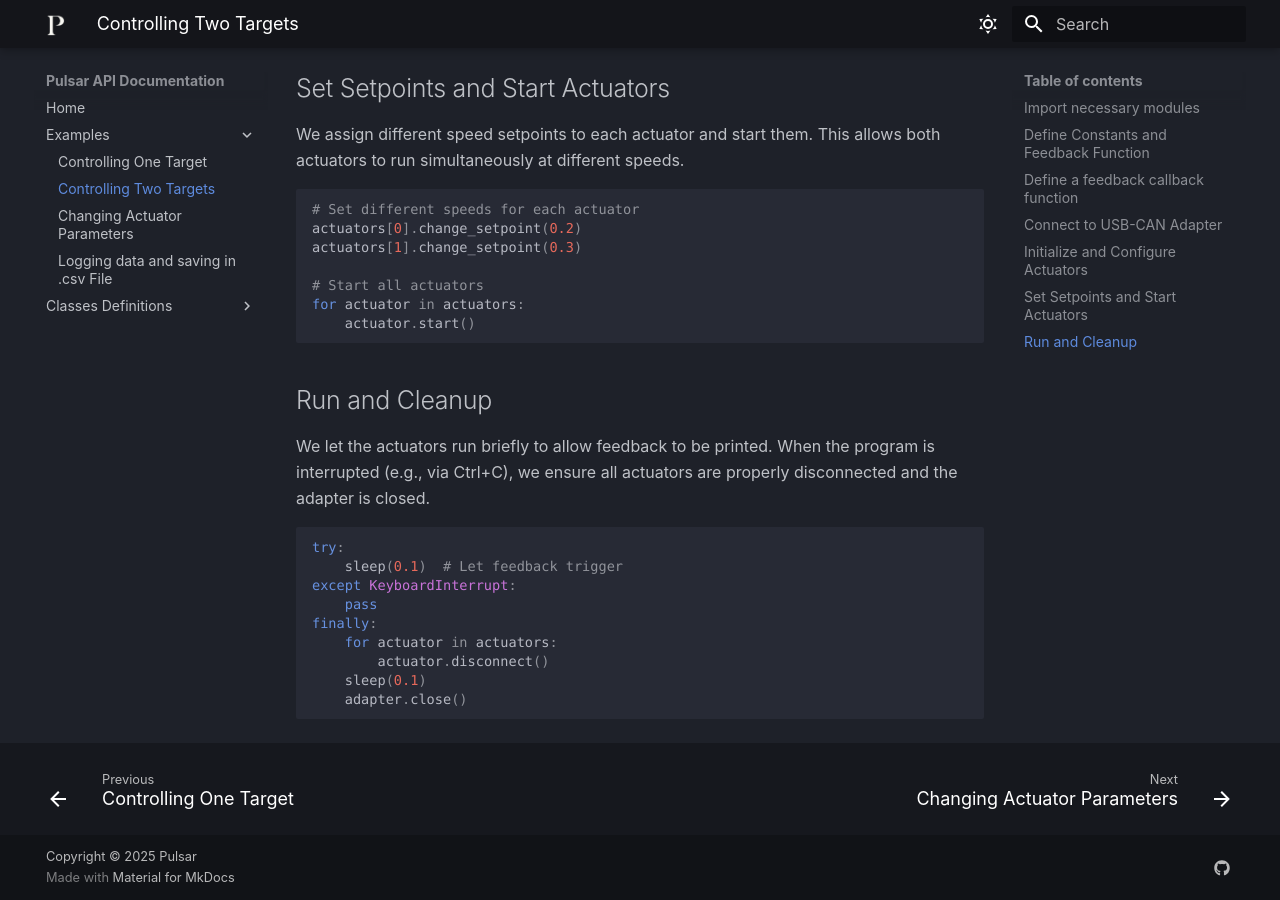
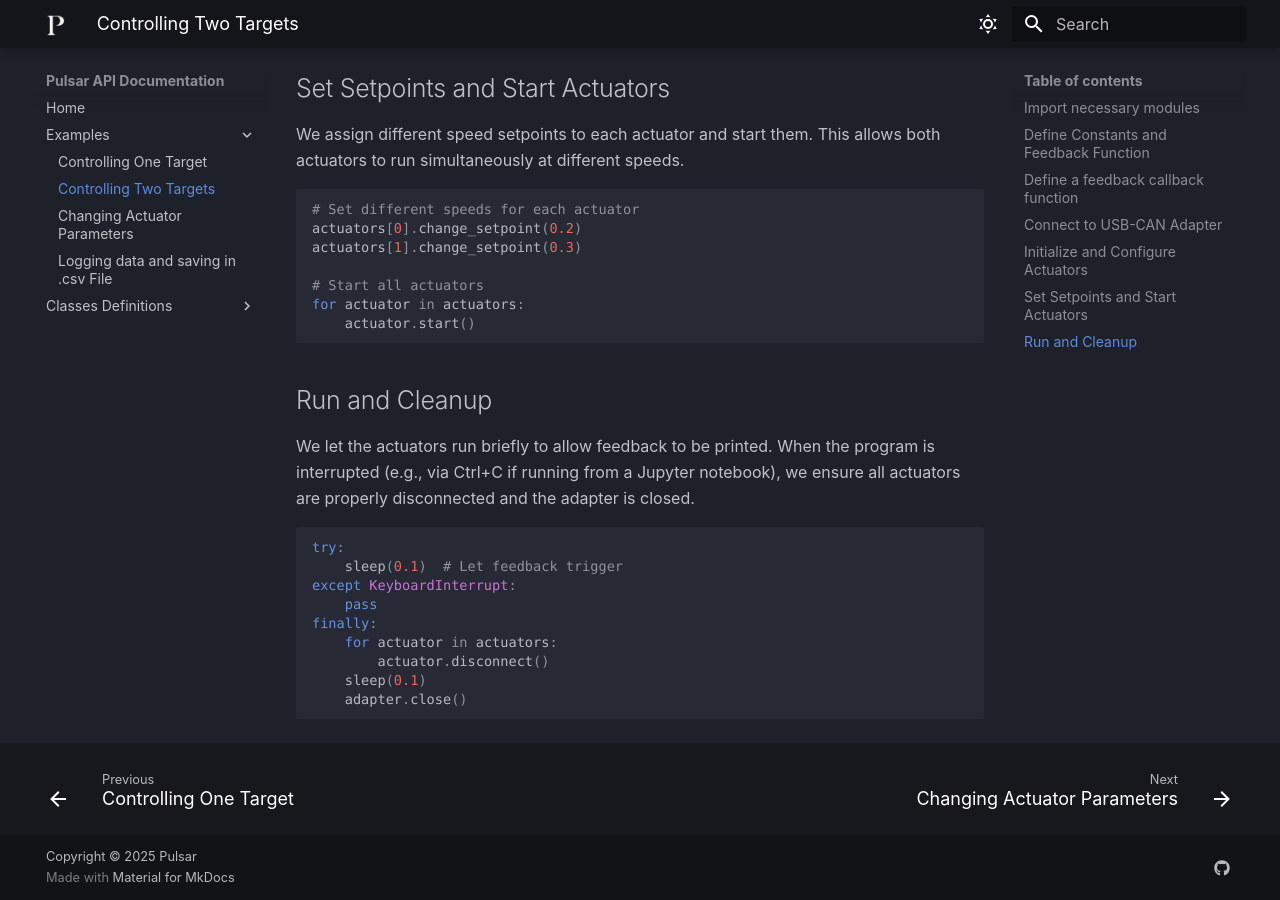
Before and after one commit to PulsarHRI/pulsarhri.github.io, an MkDocs documentation site: the page built from docs/02-Two-Actuators.md, in a window 1280 px wide and 900 px high, scrolled down 1978 px. Built offline with MkDocs 1.6.1 and Material for MkDocs 9.7.7, drawn with Linux system fonts in a browser that asks for light colours; some web fonts are replaced.

Commit message:
Minor changes

````diff
--- a/docs/02-Two-Actuators.md
+++ b/docs/02-Two-Actuators.md
@@ -82,7 +82,7 @@ for actuator in actuators:
     actuator.start()
 ```
 ## Run and Cleanup
-We let the actuators run briefly to allow feedback to be printed. When the program is interrupted (e.g., via Ctrl+C), we ensure all actuators are properly disconnected and the adapter is closed.
+We let the actuators run briefly to allow feedback to be printed. When the program is interrupted (e.g., via Ctrl+C if running from a Jupyter notebook), we ensure all actuators are properly disconnected and the adapter is closed.
 
 ```py title=""
 try:
````
Also changed, not shown: docs/01-Single-Actuator.md (+1 -1 lines).
